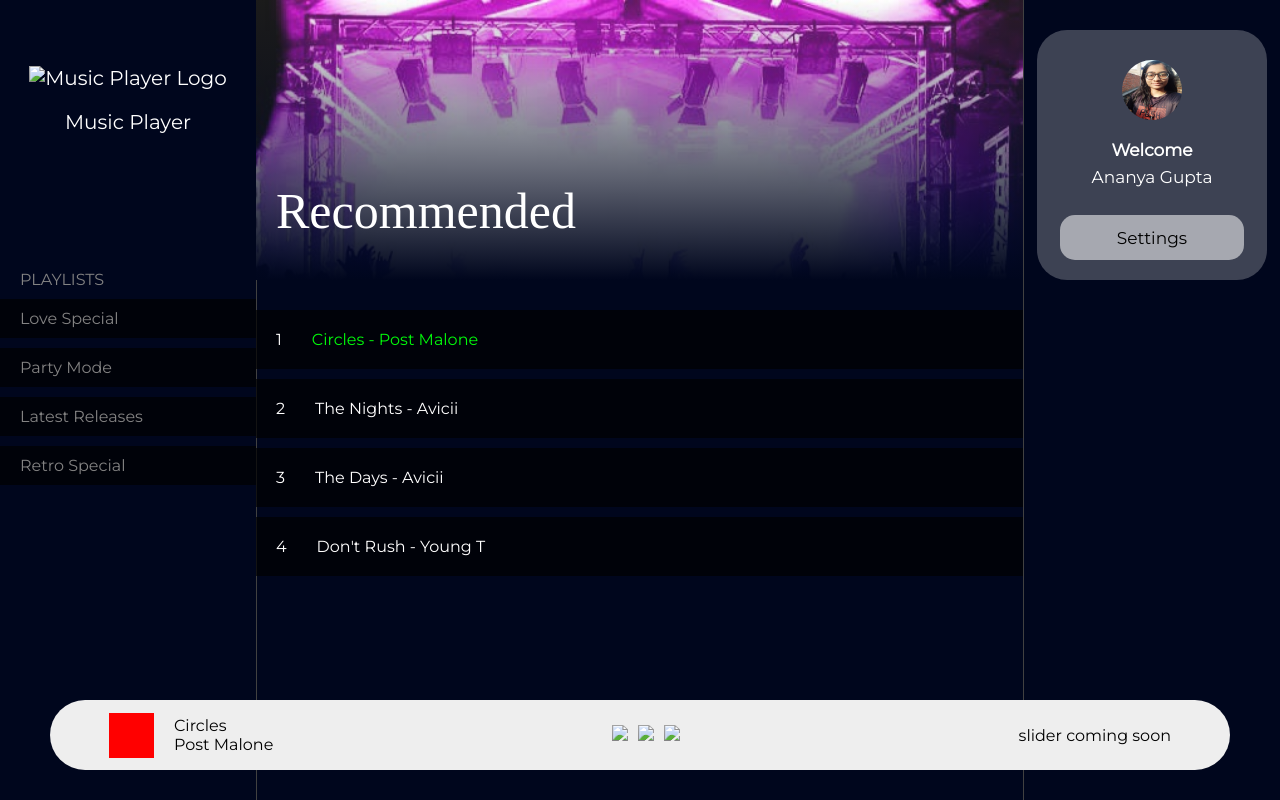
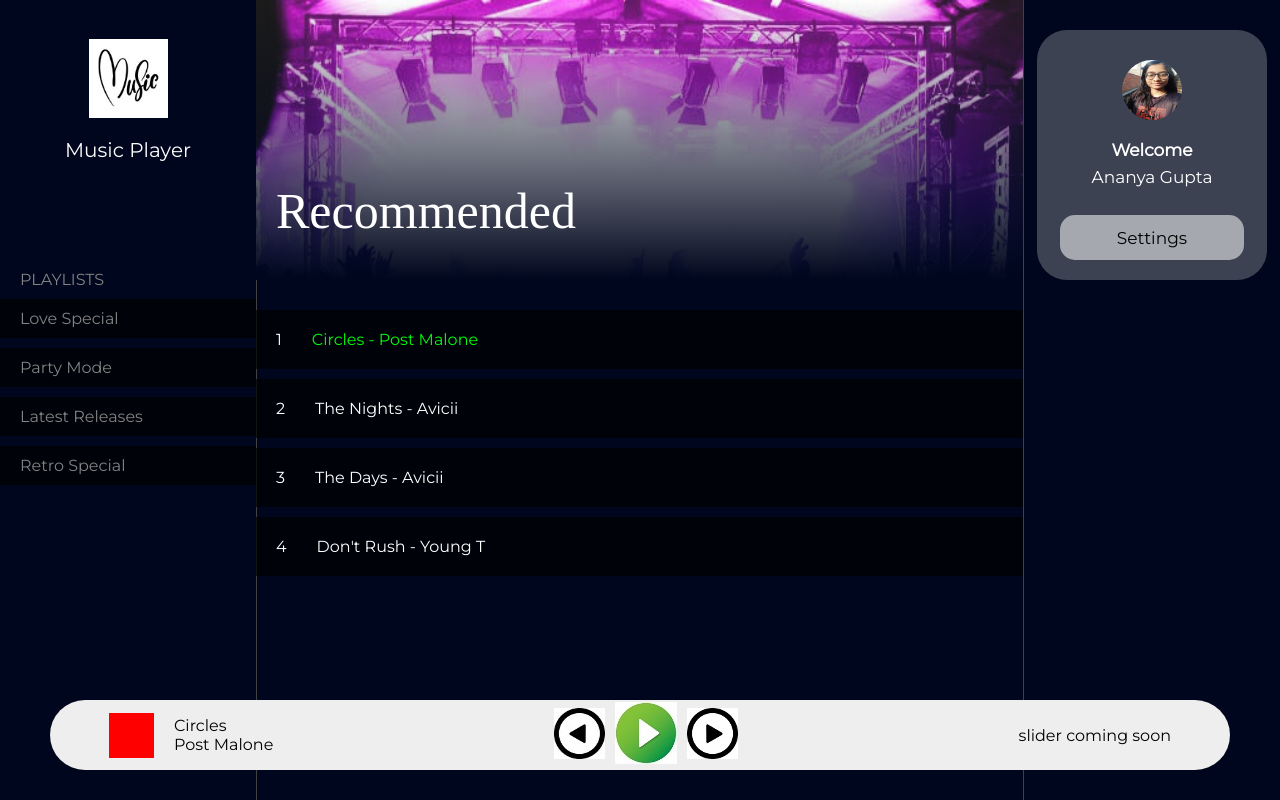
Before and after one commit to ananya8606/Music-Player-using-Html-Css, a plain HTML site: page index.html in a window 1280 px wide. Drawn offline with Linux system fonts and the light colour scheme; a script that the page names is missing; a web font is replaced by a local one.

Commit message:
Create index.html

```diff
--- a/index.html
+++ b/index.html
@@ -25,13 +25,13 @@
         </div>
         <div class="player-icons">
           <div class="song-icon">
-            <img src="img/prev.png" />
+            <img src="img/prev.jpg" />
           </div>
           <div class="song-icon">
-            <img src="img/play.png" />
+            <img src="img/play.jpg" />
           </div>
           <div class="song-icon">
-            <img src="img/forw.png" />
+            <img src="img/forw.jpg" />
           </div>
         </div>
         <div class="player-slider">slider coming soon</div>
@@ -41,7 +41,7 @@
     <!-- Sections -->
     <div class="small-section">
       <div class="logo">
-        <img src="img/logo.png" alt="Music Player Logo" />
+        <img src="img/logo.jpg" alt="Music Player Logo" />
         Music Player
       </div>
       <div class="playlists-container">
```
